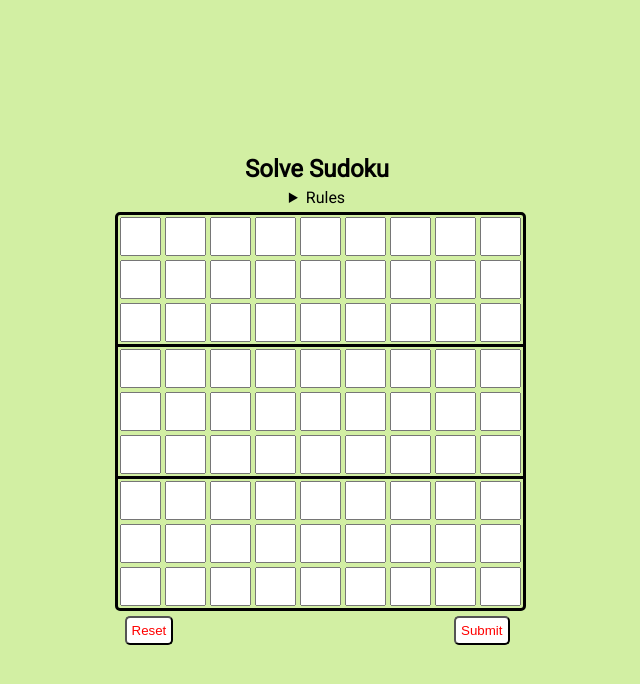
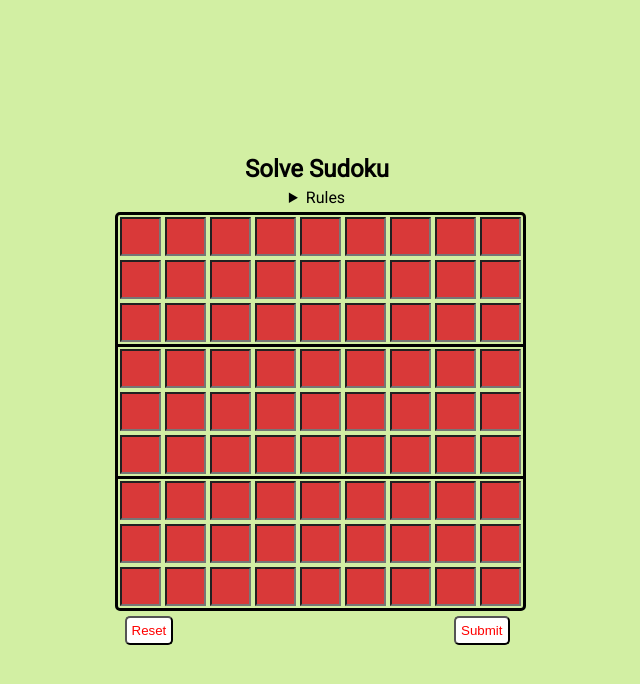
Before and after one commit to sachinsingh3232/Sudoku-Solver, a React (Create React App) app: page / in a window 1280 px wide. Shown: the top 684 px of the page, without its empty margins (323-963 px from the left). Built offline with nearby package versions, Linux system fonts and the light colour scheme.

Commit message:
Update Grid.css

```diff
--- a/src/Grid.css
+++ b/src/Grid.css
@@ -6,7 +6,7 @@
   height: 33px;
   margin: 2px;
   text-align: center;
-  background-color:"#d93939";
+  background-color:#d93939;
   font-size:1rem;
   font-weight:600;
 }
```
